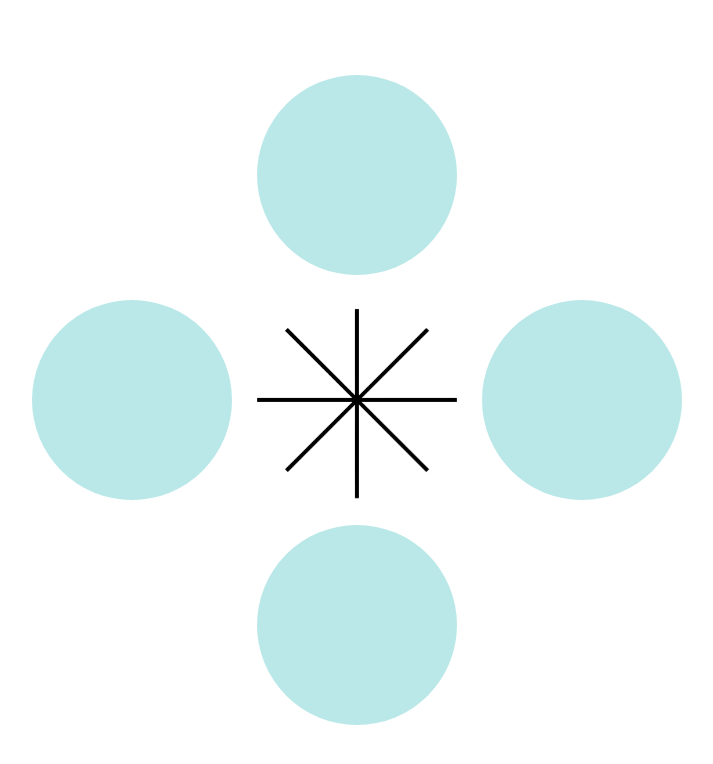
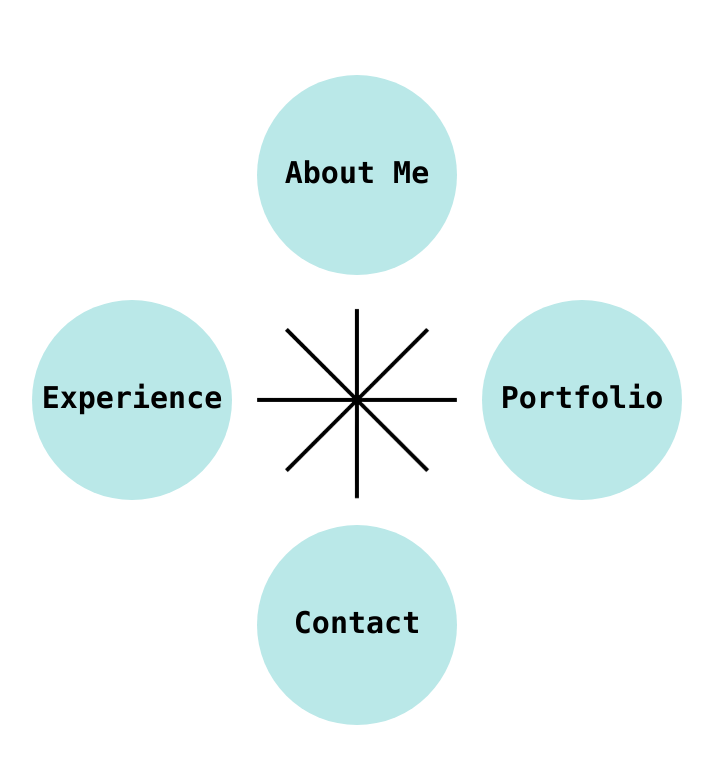
Before and after one commit to Cwang4749/webport, a React (Create React App) app: page / in a window 1280 px wide. Shown: the top 764 px of the page, without its empty margins (283-996 px from the left). Built offline with nearby package versions, Linux system fonts and the light colour scheme.

Commit message:
Finished structure of Home, added placeholders for other pages, routed bubbles to placeholders

```diff
--- a/src/App.js
+++ b/src/App.js
@@ -2,12 +2,20 @@ import logo from './logo.svg';
 import './App.css';
 import { Routes, Route, Navigate } from "react-router-dom"; // For routing pages
 import Home from "./components/Home";
+import AboutMe from "./components/AboutMe";
+import Portfolio from './components/Portfolio';
+import Contact from './components/Contact';
+import Experience from './components/Experience';
 
 function App() {
   return (
     <div className="App">
       <Routes>
-        <Route exact path="/" element={<Home></Home>}></Route>
+        <Route exact path="/" element={<Home/>}/>
+        <Route exact path="/AboutMe" element={<AboutMe/>}/>
+        <Route exact path="/Portfolio" element={<Portfolio/>}/>
+        <Route exact path="/Contact" element={<Contact/>}/>
+        <Route exact path="/Experience" element={<Experience/>}/>
       </Routes>
     </div>
   );
--- /dev/null
+++ b/src/components/AboutMe.js
@@ -0,0 +1,9 @@
+import React from "react";
+
+function AboutMe() {
+    return(
+        <h1>ABOUT ME</h1>
+    );
+}
+
+export default AboutMe;
--- /dev/null
+++ b/src/components/Contact.js
@@ -0,0 +1,9 @@
+import React from "react";
+
+function Contact() {
+    return(
+        <h1>CONTACT</h1>
+    );
+}
+
+export default Contact;
--- /dev/null
+++ b/src/components/Experience.js
@@ -0,0 +1,9 @@
+import React from "react";
+
+function Experience() {
+    return(
+        <h1>EXPERIENCE</h1>
+    );
+}
+
+export default Experience;
--- a/src/components/Home.js
+++ b/src/components/Home.js
@@ -1,15 +1,35 @@
 import React from "react";
-import { useNavigate } from "react-router-dom"; // For navigating to different pages
+import { Link } from "react-router-dom"; // For navigating to different pages
 import asterisk from "../images/asterisk.png"; // center image of home page
 import "./styles/Home.css"; // css for home page
 
 function Home() {
     return(
         <div>
-            <span className="bubble" id="aboutme"></span>
-            <span className="bubble" id="portfolio"></span>
-            <span className="bubble" id="contact"></span>
-            <span className="bubble" id="experiences"></span>
+            <Link to="/AboutMe">
+                <span className="bubble" id="aboutme">
+                    <h1 className="bubble_heading"> About Me </h1>
+                    <p1 className="bubble_text"> Background <br/> Hobbies <br/> Fun Facts </p1>
+                </span>
+            </Link>
+            <Link to="/Portfolio">
+                <span className="bubble" id="portfolio">
+                    <h1 className="bubble_heading"> Portfolio </h1>
+                    <p1 className="bubble_text"> C++ <br/> React <br/> Flutter </p1>
+                </span>
+            </Link>
+            <Link to="/Contact">
+                <span className="bubble" id="contact">
+                    <h1 className="bubble_heading"> Contact </h1>
+                    <p1 className="bubble_text"> LinkedIn <br/> Email <br/> Github </p1>
+                </span>
+            </Link>
+            <Link to="/Experience">
+                <span className="bubble" id="experience">
+                    <h1 className="bubble_heading"> Experience </h1>
+                    <p1 className="bubble_text"> Education <br/> Work <br/> Skills </p1>
+                </span>
+            </Link>
             <img className="asterisk" src={asterisk} />
         </div>
     );
--- /dev/null
+++ b/src/components/Portfolio.js
@@ -0,0 +1,9 @@
+import React from "react";
+
+function Portfolio() {
+    return(
+        <h1>PORTFOLIO</h1>
+    );
+}
+
+export default Portfolio;
--- a/src/components/styles/Home.css
+++ b/src/components/styles/Home.css
@@ -1,19 +1,28 @@
-:root {
-    --time: 99999s;
-}
-
+/* Create the asterisk, the animation, and its interaction*/
 .asterisk {
     width: 25vh;
     height: 25vh;
     position: absolute;
     top: 37.5vh;
     left: calc(50vw - 12.5vh);
+    transition: 0.2s;
     animation: spin 6s infinite linear;
     animation-play-state: paused;
 }
 
 .asterisk:hover {
     animation-play-state: running;
+    cursor: pointer;
+}
+
+.asterisk:active {
+    width: 20vh;
+    height: 20vh;
+    top: 40vh;
+    left: calc(50vw - 10vh);
+    transition: .2s;
+    animation-direction: reverse;
+    animation-fill-mode: forwards;
 }
 
 @keyframes spin {
@@ -25,14 +34,16 @@
     }
 }
 
+/* Define a bubble and its interactions: */
 .bubble {
     height: 25vh;
     width: 25vh;
     /*background-color: #e3f6f5;*/
     background-color: #bae8e8;
+    color: black;
     border-radius: 50%;
     display: block;
-    transition: 1s;
+    transition: .75s;
 }
 
 .bubble:hover {
@@ -41,6 +52,7 @@
     cursor: pointer;
 }
 
+/* Positions of the bubbles: */
 #aboutme {
     position: absolute;
     top: 9.375vh;
@@ -50,7 +62,7 @@
 #portfolio {
     position: absolute;
     top: 37.5vh;
-    right: calc(50vw - 40.625vh);
+    left: calc(50vw + 15.625vh);
 }
 
 #contact {
@@ -59,8 +71,34 @@
     left: calc(50vw - 12.5vh);
 }
 
-#experiences {
+#experience {
     position: absolute;
     top: 37.5vh;
     left: calc(50vw - 40.625vh);
 }
+
+/* Modify the text and its interactions: */
+.bubble_heading {
+    position: relative;
+    font-family: "Monaco", "Arial";
+    font-size: 3.75vh;
+    transition: 0.75s;
+    top: 30%;
+}
+
+.bubble_text {
+    position: relative;
+    font-family: "Monaco", "Arial";
+    font-size: 2vh;
+    transition: 0.75s;
+    opacity: 0;
+}
+
+.bubble:hover .bubble_heading {
+    top: 10%;
+}
+
+.bubble:hover .bubble_text {
+    opacity: 1;
+    transition: 1.5s;
+}
```
